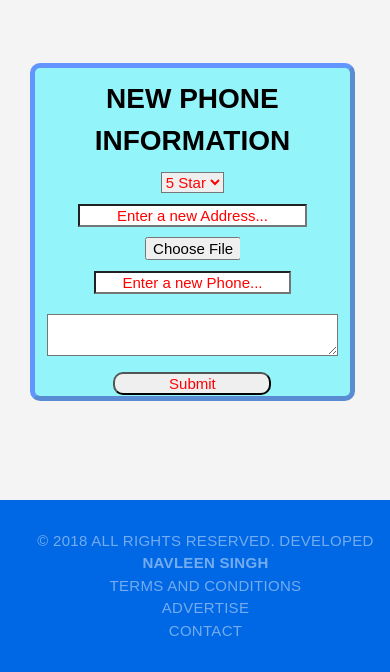
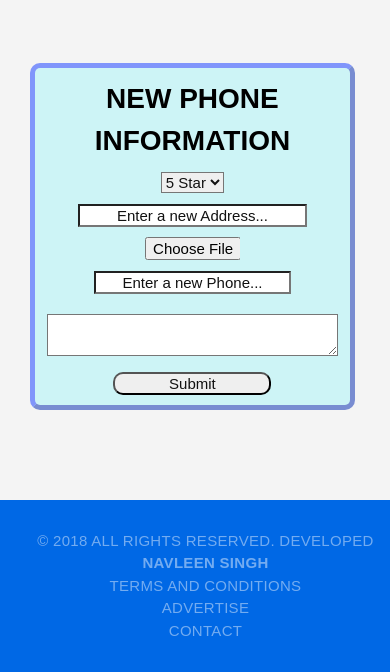
Before and after one commit to SNavleen/Phinder, a PHP site: page /newPhone.html in a window 390 px wide. Shown: the part 319-991 px from the top of the page. Run offline with PHP 8.4, Linux system fonts and the light colour scheme.

Commit message:
Made new review page responsive

```diff
--- a/css/newReview.css
+++ b/css/newReview.css
@@ -4,7 +4,7 @@
   width: 90%;
   min-height: 250px;
   float: left;
-  background-color: rgba(51, 243, 255, 0.5);
+  background-color: rgba(51, 243, 255, 0.2);
   border: 5px solid rgba(51, 54, 255, 0.5);
   border-style: outset;
   border-radius: 10px;
@@ -16,32 +16,23 @@
   text-align: center;
   font-family: 'Share', sans-serif;
   font-weight: 600;
-  font-size: 28px;
+  font-size: 18px;
   margin: 10px;
   text-transform: uppercase;
 }
 .rating{
-  width: 20%;
+  width: 90%;
   max-width: 90%;
   border-radius: 0px;
-  /* font-style: italic; */
   font-size: 15px;
-  /* border: none; */
-  /* border-bottom: 2px solid rgba(255, 255, 255, 0.8); */
   color: rgba(255, 255, 255, 0.9);
-  color: red;
-  /* background-color: transparent; */
+  color: #111111;
 }
 .location-field{
-  width: 70%;
+  width: 90%;
   border-radius: 0px;
-  /* font-style: italic; */
   font-size: 15px;
-  /* border: none; */
-  /* border-bottom: 2px solid rgba(255, 255, 255, 0.8); */
-  /* color: rgba(255, 255, 255, 0.9); */
-  color: red;
-  /* background-color: transparent; */
+  color: #111111;
   background-position: right 5px;
   background-repeat: no-repeat;
   box-shadow: none;
@@ -49,30 +40,21 @@
 }
 .location-field::placeholder{
   text-align: center;
-  color: red;
+  color: #111111;
 }
 .img-of-item{
-  width: 30%;
+  width: 70%;
   max-width: 90%;
   border-radius: 0px;
-  /* font-style: italic; */
   font-size: 15px;
-  /* border: none; */
-  /* border-bottom: 2px solid rgba(255, 255, 255, 0.8); */
   color: rgba(255, 255, 255, 0.9);
-  color: red;
-  /* background-color: transparent; */
+  color: #111111;
 }
 .phone-name-field{
-  width: 60%;
+  width: 70%;
   border-radius: 0px;
-  /* font-style: italic; */
   font-size: 15px;
-  /* border: none; */
-  /* border-bottom: 2px solid rgba(255, 255, 255, 0.8); */
-  /* color: rgba(255, 255, 255, 0.9); */
-  color: red;
-  /* background-color: transparent; */
+  color: #111111;
   background-position: right 5px;
   background-repeat: no-repeat;
   box-shadow: none;
@@ -80,35 +62,47 @@
 }
 .phone-name-field::placeholder{
   text-align: center;
-  color: red;
+  color: #111111;
 }
 .details{
   width: 90%;
   border-radius: 0px;
-  /* font-style: italic; */
   font-size: 15px;
-  /* border: none; */
-  /* border-bottom: 2px solid rgba(255, 255, 255, 0.8); */
-  /* color: rgba(255, 255, 255, 0.9); */
-  color: red;
-  /* background-color: transparent; */
+  color: #111111;
   background-position: right 5px;
   background-repeat: no-repeat;
   box-shadow: none;
   margin: 10px;
 }
 .new-phone-submit{
-  width: 50%;
+  width: 90%;
   max-width: 90%;
   border-radius: 10px;
-  /* font-style: italic; */
   font-size: 15px;
-  /* border: none; */
-  /* border-bottom: 2px solid rgba(255, 255, 255, 0.8); */
-  color: red;
-  /* background-color: transparent; */
-  /* background-position: right 5px; */
-  /* background-repeat: no-repeat; */
-  /* box-shadow: none; */
-  /* margin: 0px auto !important; */
+  color: #111111;
+  margin-bottom: 10px;
 }
+
+/* Responsive for mobile phones*/
+@media screen and (min-width:0px) and (max-width:375px){
+}
+@media screen and (min-width:376px){
+  .name-title{
+    font-size: 28px;
+  }
+  .rating{
+    width: 20%;
+  }
+  .location-field{
+    width: 70%;
+  }
+  .img-of-item{
+    width: 30%;
+  }
+  .phone-name-field{
+    width: 60%;
+  }
+  .new-phone-submit{
+    width: 50%;
+  }
+}
```
